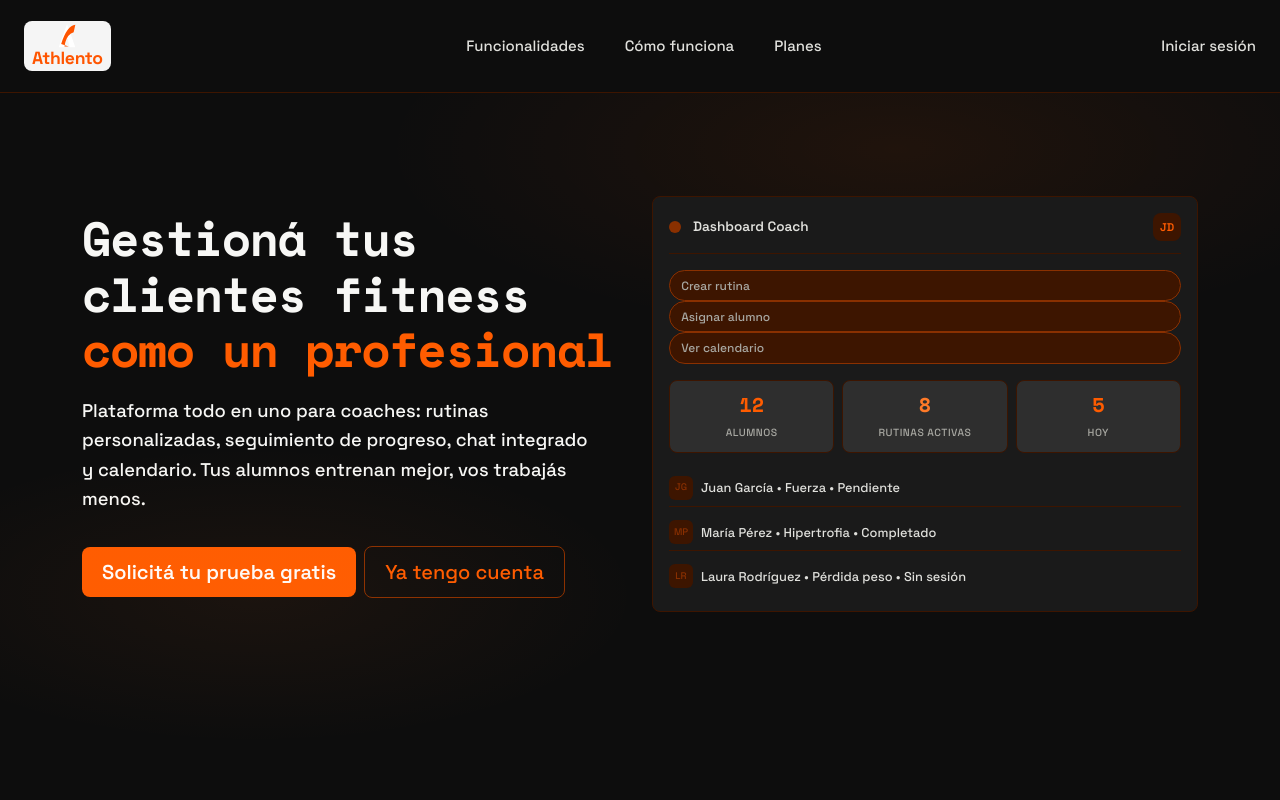
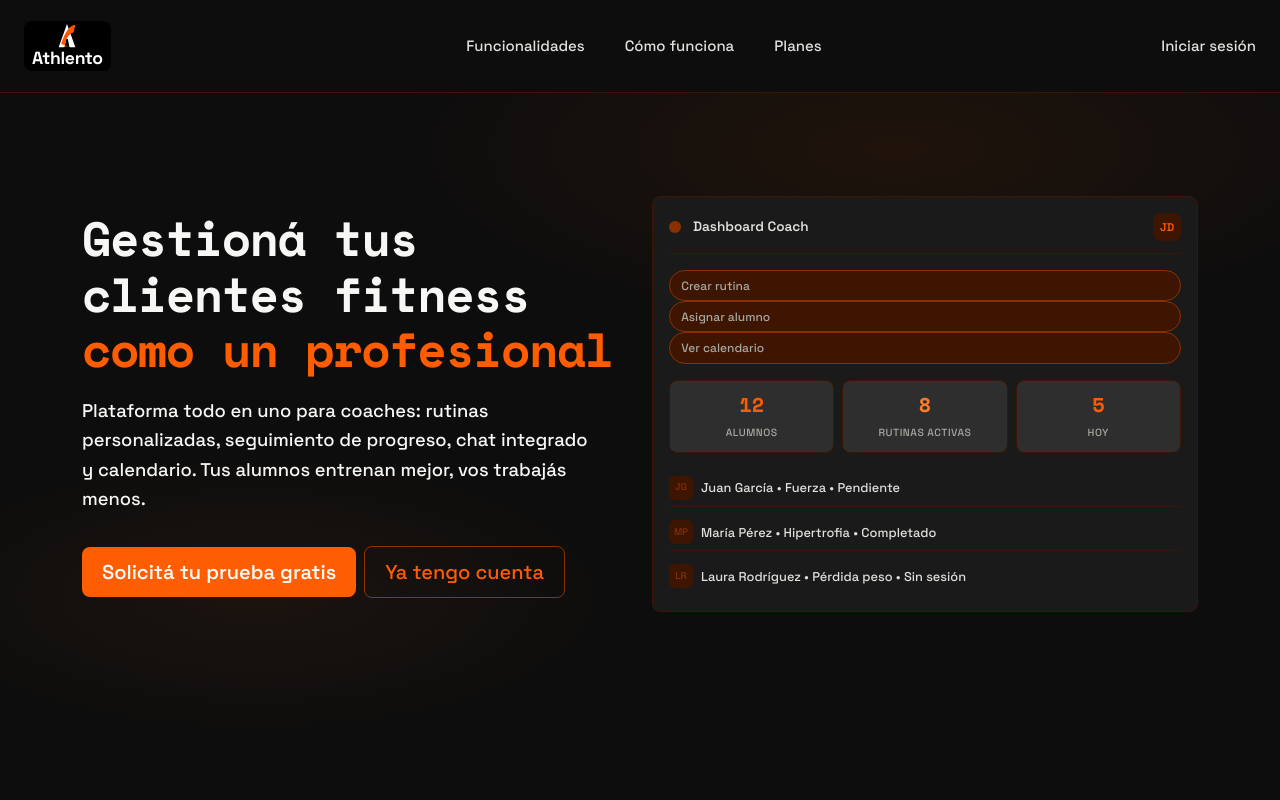
Before and after one commit to FDenisienia/Fitness, a React (Vite) app: page / in a window 1280 px wide. Shown: the top 800 px of the page. Built offline with nearby package versions, Linux system fonts and the light colour scheme; no server answers.

Commit message:
Logo: fondo negro, texto blanco
Made-with: Cursor

```diff
--- a/src/styles/logo.css
+++ b/src/styles/logo.css
@@ -8,7 +8,7 @@
 }
 
 .athlento-logo--full {
-  background: #F5F5F5;
+  background: #000000;
   padding: 1rem 1.5rem;
   border-radius: var(--radius-md);
 }
@@ -36,7 +36,7 @@
   font-family: var(--font-body);
   font-weight: 700;
   font-size: 1.25rem;
-  color: #FF5500;
+  color: #FFFFFF;
   letter-spacing: -0.02em;
 }
 
@@ -50,13 +50,13 @@
 }
 
 .landing-footer-brand .athlento-logo--full {
-  background: rgba(245, 245, 245, 0.15);
+  background: rgba(0, 0, 0, 0.5);
 }
 
 .landing-footer-brand:hover .athlento-logo--full {
-  background: rgba(245, 245, 245, 0.25);
+  background: rgba(0, 0, 0, 0.7);
 }
 
 .landing-footer-brand .athlento-logo-text {
-  color: #FF5500;
+  color: #FFFFFF;
 }
```
